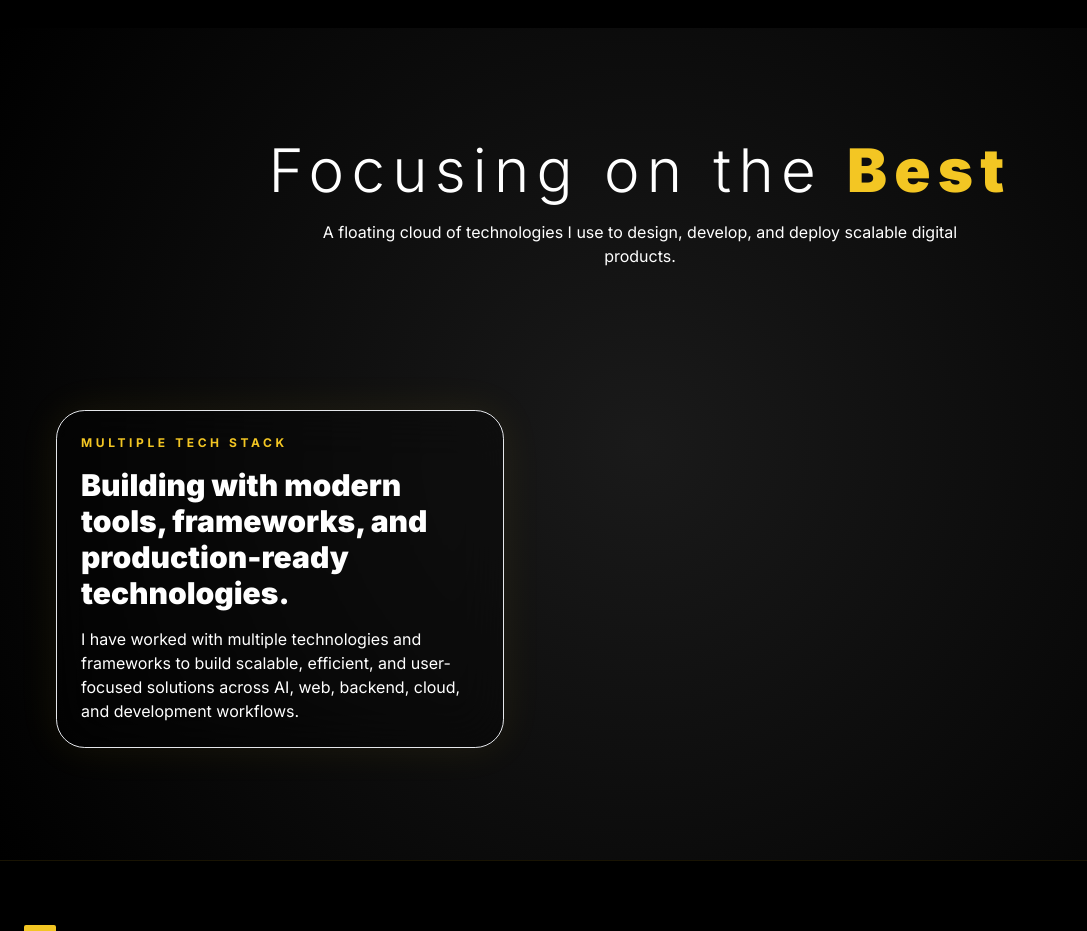
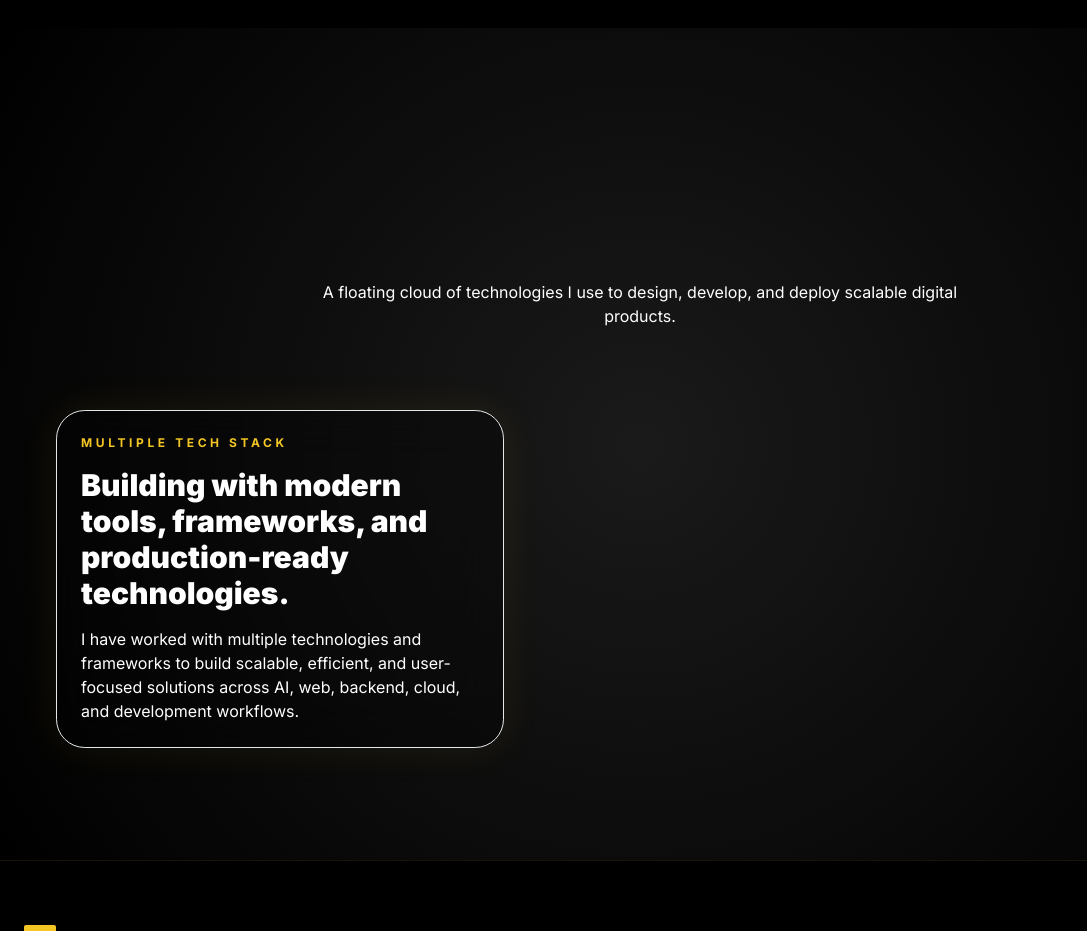
Before and after one commit to koyeliya2004/newportb, a React (Vite) app: page / in a window 1280 px wide. Shown: the part 1900-2831 px from the top of the page, without its empty margins (0-1087 px from the left). Built offline with nearby package versions, Linux system fonts and the light colour scheme; a web font is replaced by a local one.

Commit message:
Replace end-of-homepage 'Focusing on the Best' text with provided nbsp content
Agent-Logs-Url: https://github.com/koyeliya2004/newportb/sessions/4aedb16e-6597-457a-9dce-6167a37b9b19

Co-authored-by: koyeliya2004 <217592634+koyeliya2004@users.noreply.github.com>

```diff
--- a/components/Hero.tsx
+++ b/components/Hero.tsx
@@ -629,7 +629,9 @@ const Hero: React.FC = () => {
         <div className="relative z-10 mx-auto flex min-h-[80vh] max-w-7xl flex-col justify-between">
           <div className="pt-4 text-center">
             <h2 className="text-4xl font-light tracking-[0.12em] text-white sm:text-5xl lg:text-6xl">
-              Focusing on the <span className="font-black text-[#f3c623]">Best</span>
+              &nbsp; &nbsp;
+              <br />
+              &nbsp; &nbsp;
             </h2>
             <p className="mx-auto mt-5 max-w-2xl text-sm leading-8 text-white/58 sm:text-base">
               A floating cloud of technologies I use to design, develop, and deploy scalable digital products.
```
